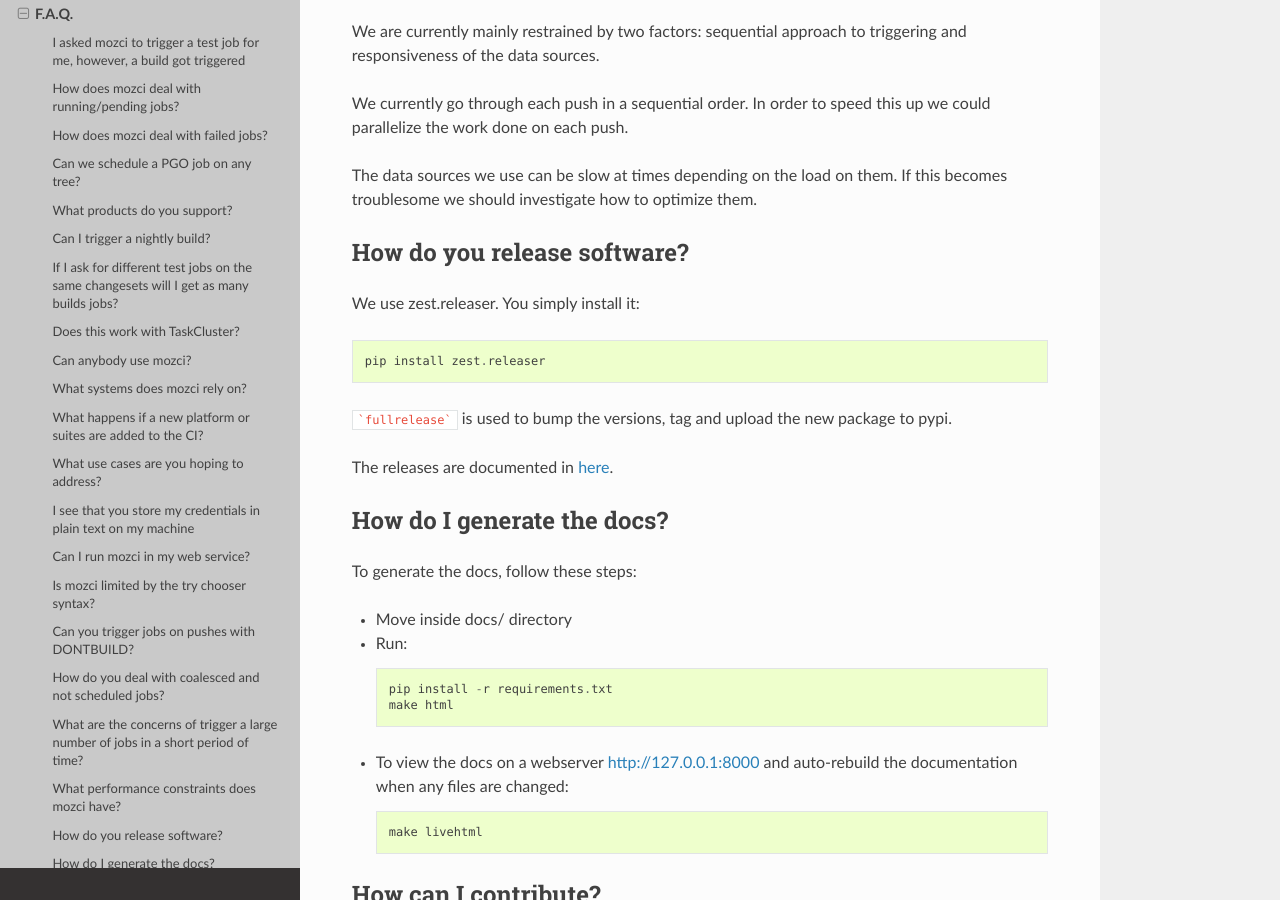
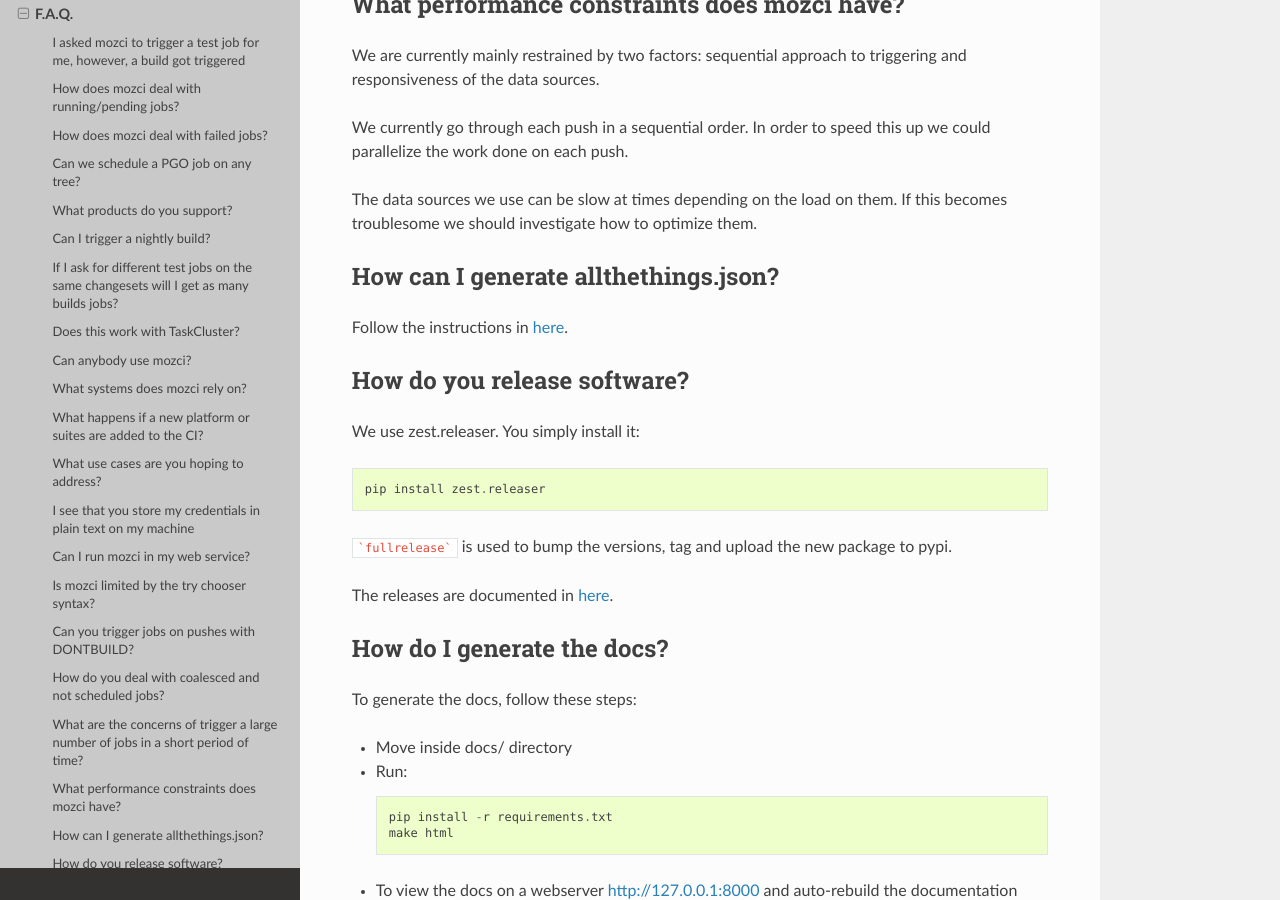
Before and after one commit to mozilla/mozilla_ci_tools, a Sphinx documentation site: the page built from docs/faq.rst, in a window 1280 px wide and 900 px high, scrolled down 4040 px. Built offline with Sphinx 7.4.7 and the Read the Docs theme 2.0.0, drawn with Linux system fonts in a browser that asks for light colours; some of the changed text lies outside the part shown.

Commit message:
Document how to generate allthethings.json + docs' README

```diff
--- a/docs/faq.rst
+++ b/docs/faq.rst
@@ -146,6 +146,10 @@ the work done on each push.
 The data sources we use can be slow at times depending on the load on them.
 If this becomes troublesome we should investigate how to optimize them.
 
+How can I generate allthethings.json?
+^^^^^^^^^^^^^^^^^^^^^^^^^^^^^^^^^^^^^
+Follow the instructions in `here <https://wiki.mozilla.org/ReleaseEngineering/How_To/allthethings.json>`_.
+
 How do you release software?
 ^^^^^^^^^^^^^^^^^^^^^^^^^^^^
 
```
Also changed, not shown: docs/README.txt (added, +10 -0 lines).
